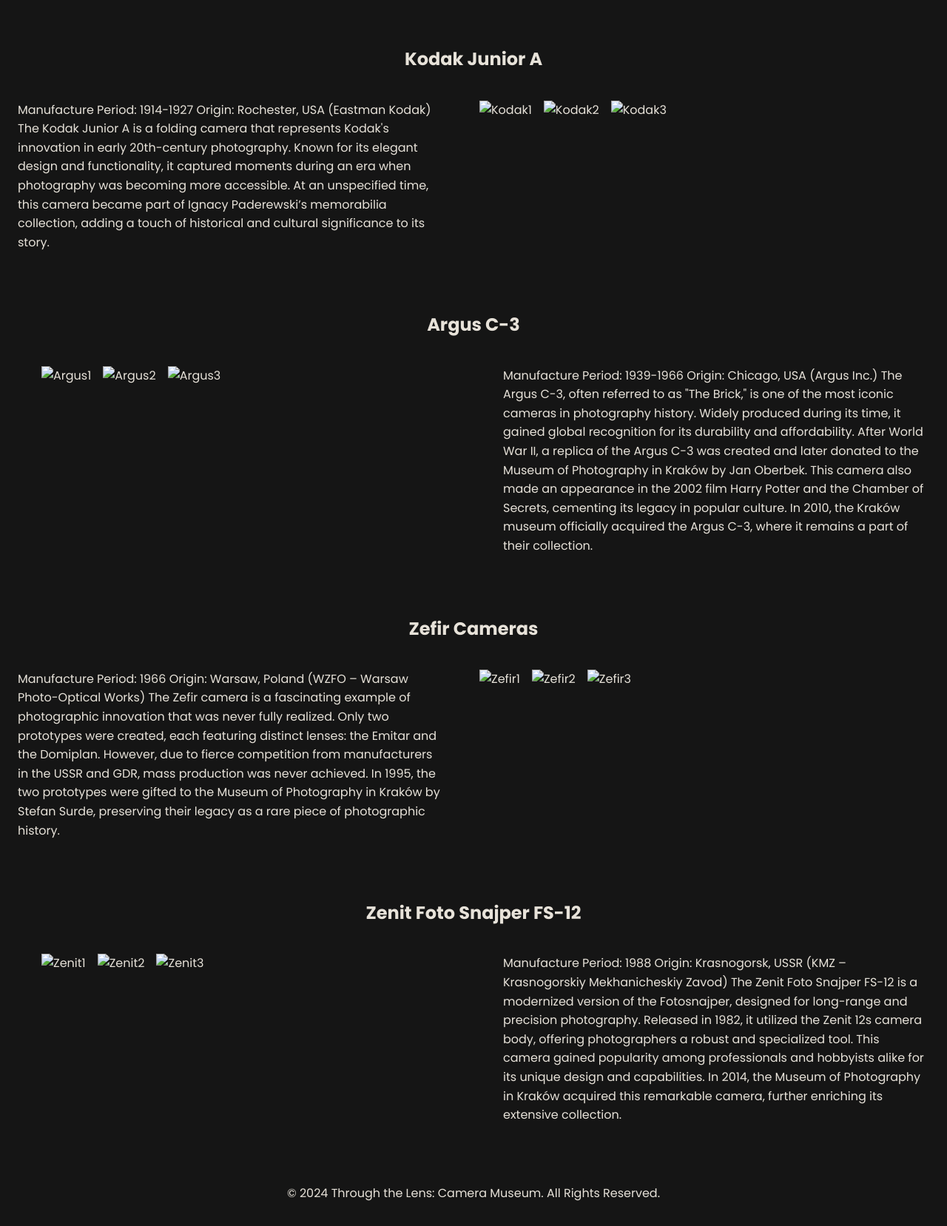
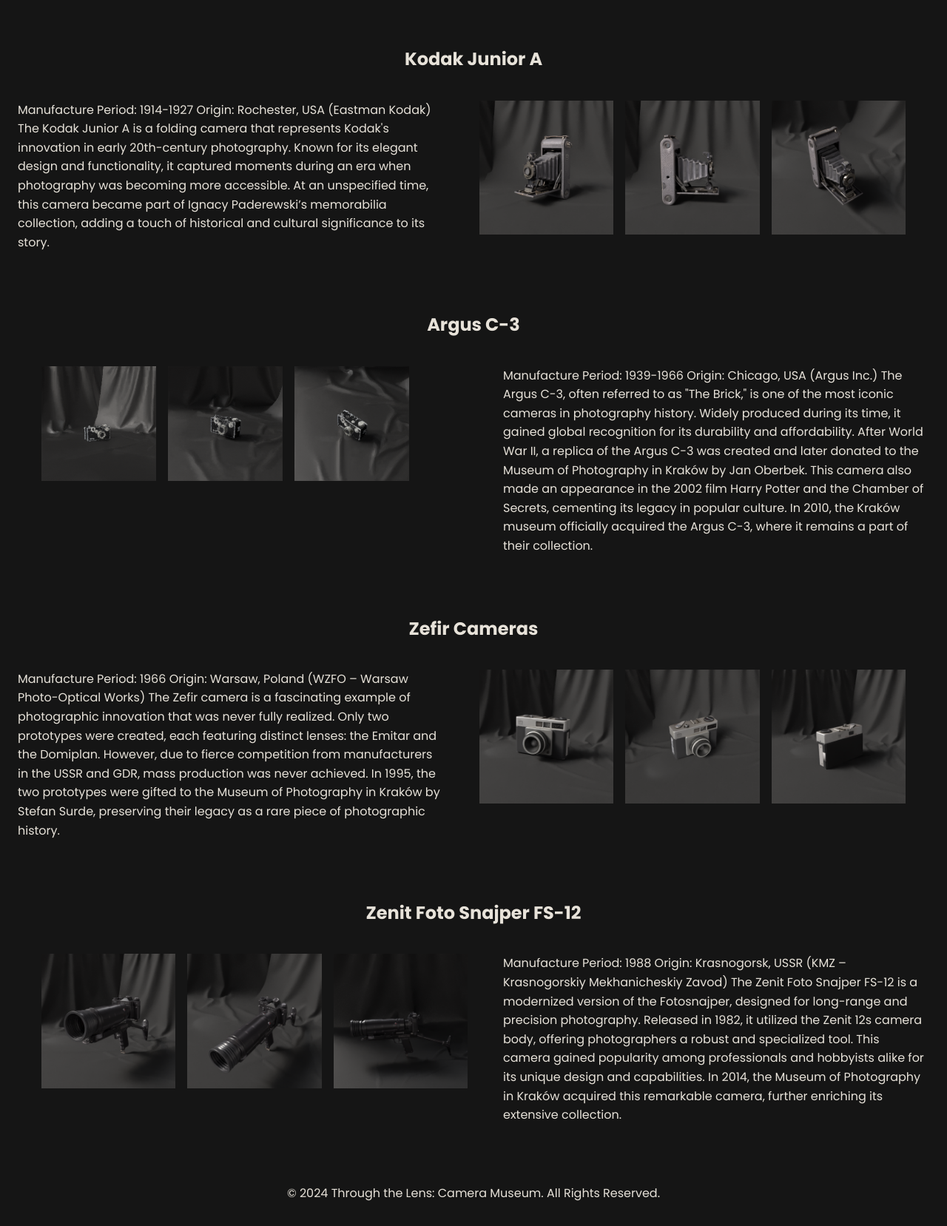
Before and after one commit to FiatNattanan/3d-cameramuseum, a plain HTML site: page index.html in a window 1280 px wide. Shown: the part 1461-3118 px from the top of the page at 74% size. Drawn offline with nearby package versions, Linux system fonts and the light colour scheme; the site is published under a folder, as on GitHub Pages, so addresses that start at the root find nothing.

Commit message:
Update index.html

```diff
--- a/index.html
+++ b/index.html
@@ -134,7 +134,7 @@
           <div class="content">
             <div class="images-content order-1">
               <div class="image-container ph-container">
-                <model-viewer src="/3D-products/Kodak_Junior_A_Camera.rapid.glb"
+                <model-viewer src="3D-products/Kodak_Junior_A_Camera.rapid.glb"
 
                 alt="A 3D model of an astronaut"
                 ar
@@ -144,13 +144,13 @@
 
               <div class="gallery">
                 <div class="image-container">
-                  <img src="/images-V2/KodakA/3D-v2-KodakA-01-Camera.png" alt="Kodak1" />
+                  <img src="images-V2/KodakA/3D-v2-KodakA-01-Camera.png" alt="Kodak1" />
                 </div>
                 <div class="image-container">
-                  <img src="/images-V2/KodakA/3D-v2-KodakA-02-Camera.png" alt="Kodak2" />
+                  <img src="images-V2/KodakA/3D-v2-KodakA-02-Camera.png" alt="Kodak2" />
                 </div>
                 <div class="image-container">
-                  <img src="/images-V2/KodakA/3D-v2-KodakA-03-Camera.png" alt="Kodak3" />
+                  <img src="images-V2/KodakA/3D-v2-KodakA-03-Camera.png" alt="Kodak3" />
                 </div>
               </div>
             </div>
@@ -177,7 +177,7 @@
           <div class="content">
             <div class="images-content order-0">
               <div class="image-container ph-container">
-                <model-viewer src="/3D-products/Argus_Camera.rapid.glb"
+                <model-viewer src="3D-products/Argus_Camera.rapid.glb"
 
                 alt="A 3D model of an astronaut"
                 ar
@@ -187,15 +187,15 @@
 
               <div class="gallery">
                 <div class="image-container">
-                  <img src="/images-V2/Argus/3D-v2-argus-01-Camera.png" alt="Argus1" />
+                  <img src="images-V2/Argus/3D-v2-argus-01-Camera.png" alt="Argus1" />
                 </div>
 
                 <div class="image-container">
-                  <img src="/images-V2/Argus/3D-v2-argus-02-Camera.png" alt="Argus2" />
+                  <img src="images-V2/Argus/3D-v2-argus-02-Camera.png" alt="Argus2" />
                 </div>
 
                 <div class="image-container">
-                  <img src="/images-V2/Argus/3D-v2-argus-03-Camera.png" alt="Argus3" />
+                  <img src="images-V2/Argus/3D-v2-argus-03-Camera.png" alt="Argus3" />
                 </div>
               </div>
             </div>
@@ -227,7 +227,7 @@
           <div class="content">
             <div class="images-content order-1">
               <div class="image-container ph-container">
-                <model-viewer src="/3D-products/Zefir_Camera_with_Emitar_lens.rapid.glb"
+                <model-viewer src="3D-products/Zefir_Camera_with_Emitar_lens.rapid.glb"
 
                 alt="A 3D model of an astronaut"
                 ar
@@ -237,13 +237,13 @@
 
               <div class="gallery">
                 <div class="image-container">
-                  <img src="/images-V2/Zefir/3D-V2-Zefir-01-Camera.png" alt="Zefir1" />
+                  <img src="images-V2/Zefir/3D-V2-Zefir-01-Camera.png" alt="Zefir1" />
                 </div>
                 <div class="image-container">
-                  <img src="/images-V2/Zefir/3D-V2-Zefir-02-Camera.png" alt="Zefir2" />
+                  <img src="images-V2/Zefir/3D-V2-Zefir-02-Camera.png" alt="Zefir2" />
                 </div>
                 <div class="image-container">
-                  <img src="/images-V2/Zefir/3D-V2-Zefir-03-Camera.png" alt="Zefir3" />
+                  <img src="images-V2/Zefir/3D-V2-Zefir-03-Camera.png" alt="Zefir3" />
                 </div>
               </div>
             </div>
@@ -271,7 +271,7 @@
           <div class="content">
             <div class="images-content">
               <div class="image-container ph-container">
-                <model-viewer src="/3D-products/Zenit_Foto_Snajper_FS-12_camera.rapid.glb"
+                <model-viewer src="3D-products/Zenit_Foto_Snajper_FS-12_camera.rapid.glb"
 
                 alt="A 3D model of an astronaut"
                 ar
@@ -281,13 +281,13 @@
 
               <div class="gallery">
                 <div class="image-container">
-                  <img src="/images-V2/Zenit/3D-V2-Zenit-01-Camera.png" alt="Zenit1" />
+                  <img src="images-V2/Zenit/3D-V2-Zenit-01-Camera.png" alt="Zenit1" />
                 </div>
                 <div class="image-container">
-                  <img src="/images-V2/Zenit/3D-V2-Zenit-02-Camera.png" alt="Zenit2" />
+                  <img src="images-V2/Zenit/3D-V2-Zenit-02-Camera.png" alt="Zenit2" />
                 </div>
                 <div class="image-container">
-                  <img src="/images-V2/Zenit/3D-V2-Zenit-03-Camera.png" alt="Zenit3" />
+                  <img src="images-V2/Zenit/3D-V2-Zenit-03-Camera.png" alt="Zenit3" />
                 </div>
               </div>
             </div>
```
